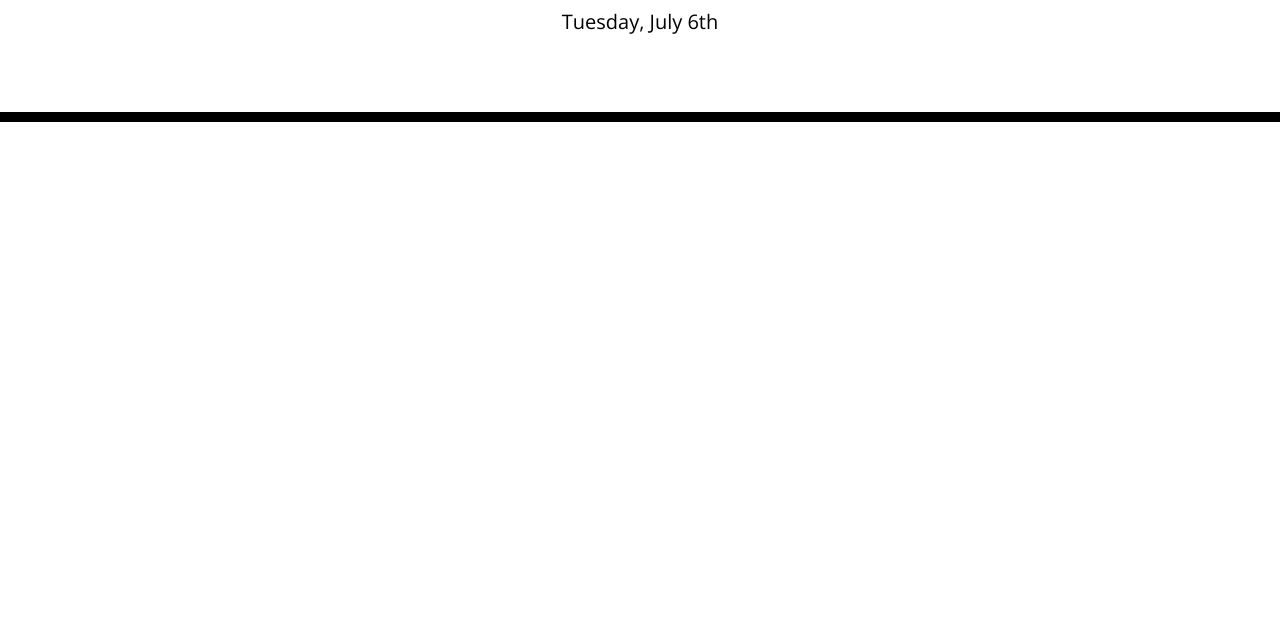
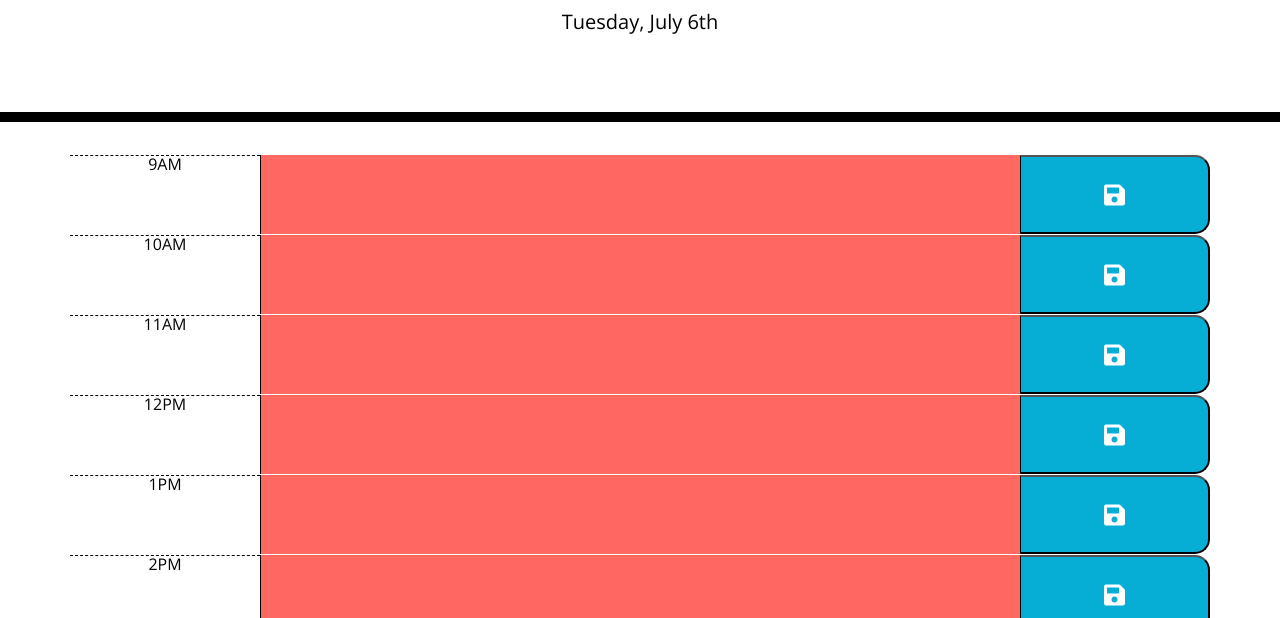
Before and after one commit to rileylum/Work-Day-Scheduler, a plain HTML site: page index.html in a window 1280 px wide. Shown: the part 182-800 px from the top of the page. Drawn offline with nearby package versions, Linux system fonts and the light colour scheme.

Commit message:
add create timeblock functionality

```diff
--- a/assets/css/style.css
+++ b/assets/css/style.css
@@ -66,6 +66,10 @@ textarea {
 }
 
 .saveBtn i:hover {
-  font-size: 20px;
+  font-size: 2em;
   transition: all 0.3s ease-in-out;
 }
+
+.icon-size {
+  font-size: 1.5em;
+}
--- a/assets/js/app.js
+++ b/assets/js/app.js
@@ -9,3 +9,32 @@ function setCurrentDay() {
 }
 
 setCurrentDay();
+
+function createTimeBlock(hour) {
+    var timeBlockRow = document.createElement("div");
+    timeBlockRow.classList.add("row", "time-block");
+
+    var timeBlockTime = document.createElement("div");
+    timeBlockTime.classList.add("col-2", "hour");
+    timeBlockTime.textContent = moment(hour, "HH").format("hA");
+    var timeBlockDesc = document.createElement("textarea");
+    timeBlockDesc.classList.add("col-8", "description", "present");
+    var timeBlockSave = document.createElement("button");
+    timeBlockSave.classList.add("col-2", "saveBtn");
+    var saveIcon = document.createElement("i");
+    saveIcon.classList.add("fa", "fa-save", "icon-size");
+
+    timeBlockSave.appendChild(saveIcon);
+
+    timeBlockRow.appendChild(timeBlockTime);
+    timeBlockRow.appendChild(timeBlockDesc);
+    timeBlockRow.appendChild(timeBlockSave);
+
+    var timeBlockSection = document.querySelector(".container");
+
+    timeBlockSection.appendChild(timeBlockRow);
+}
+
+for (var i = 9; i < 18; i++) {
+    createTimeBlock(i);
+}
```
